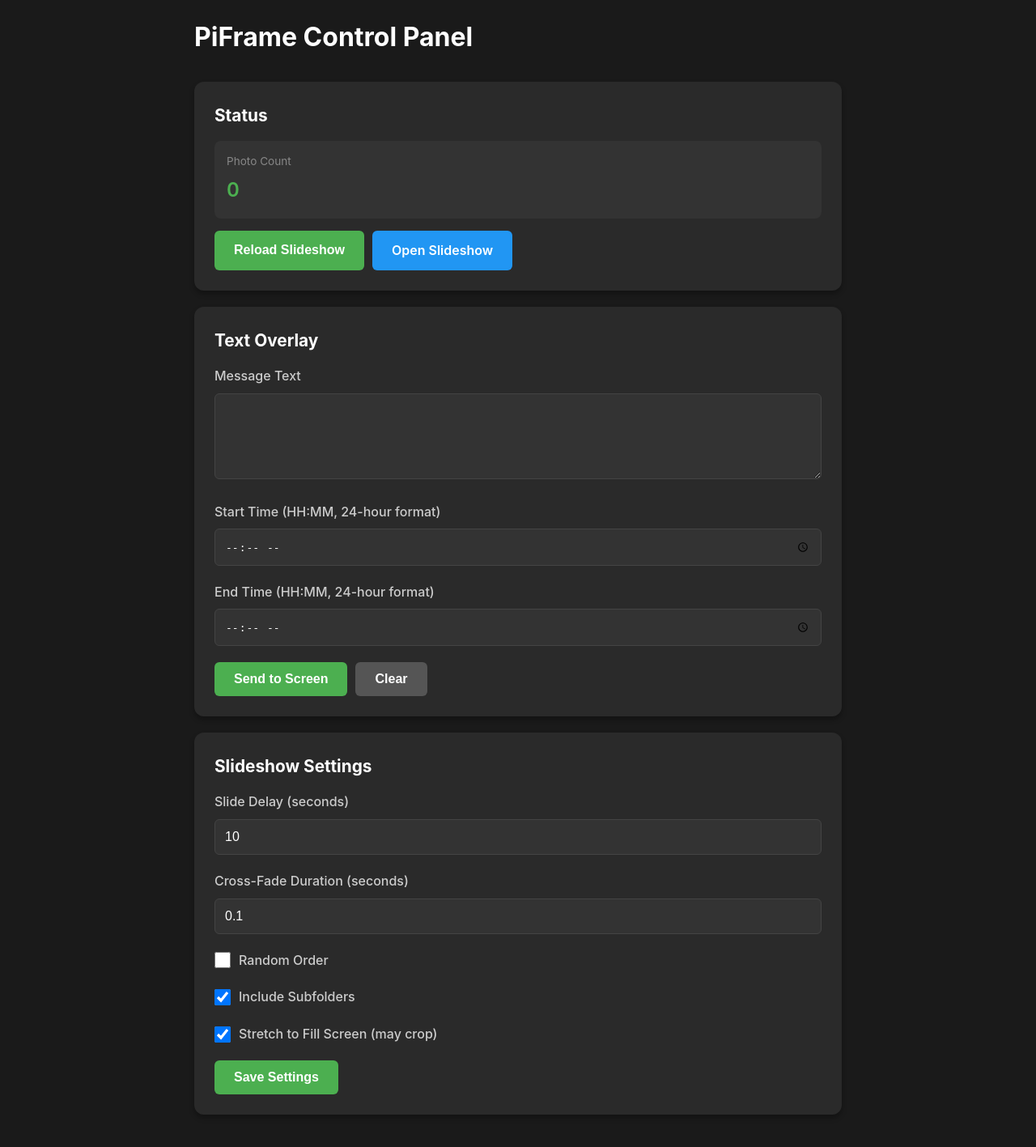
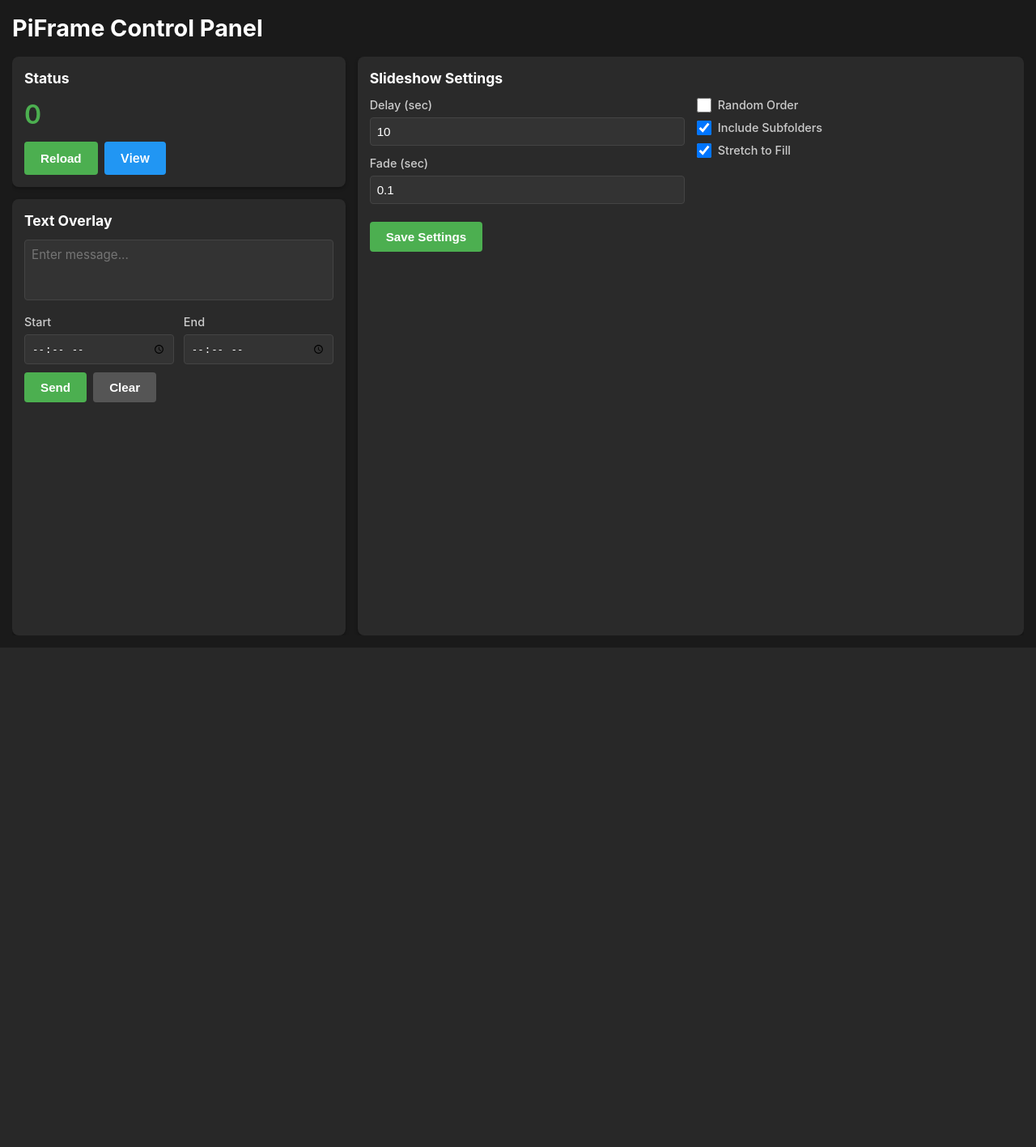
Before and after one commit to wcholmes42/piframe, a Flask app: page / in a window 1280 px wide. Shown: the whole page at 81% size. After the commit the page ends 800 px from the top, so only its background shows below. Run offline with Flask 3, Linux system fonts and the light colour scheme; data that the repository does not hold is empty.

Commit message:
Redesign control panel to fit on one page with no scrollbars
Completely redesigned the control panel UI for compact single-page layout:
- Two-column grid layout (Status/Overlay left, Settings right)
- Reduced padding, margins, and font sizes throughout
- Body set to 100vh with overflow:hidden
- Compact forms with shorter labels
- Everything fits on one screen without scrolling

Left column:
- Status card with photo count (compact)
- Text Overlay with schedule times

Right column:
- Slideshow settings in 2-column grid
- Timing controls left, checkboxes right

Co-Authored-By: Claude <noreply@anthropic.com>

```diff
--- a/deploy/templates/index.html
+++ b/deploy/templates/index.html
@@ -15,83 +15,91 @@
             font-family: -apple-system, BlinkMacSystemFont, "Segoe UI", Roboto, sans-serif;
             background: #1a1a1a;
             color: #e0e0e0;
-            padding: 20px;
-            line-height: 1.6;
+            padding: 15px;
+            line-height: 1.4;
+            height: 100vh;
+            overflow: hidden;
         }
 
         .container {
-            max-width: 800px;
+            max-width: 1400px;
             margin: 0 auto;
+            height: 100%;
+            display: flex;
+            flex-direction: column;
         }
 
         h1 {
-            margin-bottom: 30px;
+            margin-bottom: 15px;
             color: #fff;
+            font-size: 1.8em;
+        }
+
+        .grid {
+            display: grid;
+            grid-template-columns: 1fr 2fr;
+            gap: 15px;
+            flex: 1;
+            overflow: hidden;
         }
 
         .card {
             background: #2a2a2a;
-            border-radius: 12px;
-            padding: 25px;
-            margin-bottom: 20px;
-            box-shadow: 0 4px 6px rgba(0,0,0,0.3);
+            border-radius: 8px;
+            padding: 15px;
+            box-shadow: 0 2px 4px rgba(0,0,0,0.3);
+            display: flex;
+            flex-direction: column;
         }
 
         .card h2 {
-            margin-bottom: 15px;
+            margin-bottom: 10px;
             color: #fff;
-            font-size: 1.3em;
-        }
-
-        .status-grid {
-            display: grid;
-            grid-template-columns: repeat(auto-fit, minmax(200px, 1fr));
-            gap: 15px;
-            margin-bottom: 15px;
-        }
-
-        .status-item {
-            background: #333;
-            padding: 15px;
-            border-radius: 8px;
-        }
-
-        .status-label {
-            color: #888;
-            font-size: 0.85em;
-            margin-bottom: 5px;
+            font-size: 1.1em;
         }
 
         .status-value {
-            font-size: 1.5em;
+            font-size: 2em;
             font-weight: 600;
             color: #4CAF50;
         }
 
         .form-group {
-            margin-bottom: 20px;
+            margin-bottom: 12px;
+        }
+
+        .form-row {
+            display: grid;
+            grid-template-columns: 1fr 1fr;
+            gap: 12px;
         }
 
         label {
             display: block;
-            margin-bottom: 8px;
+            margin-bottom: 5px;
             color: #ccc;
             font-weight: 500;
+            font-size: 0.9em;
         }
 
         input[type="number"],
-        select {
+        input[type="time"],
+        textarea {
             width: 100%;
-            padding: 12px;
+            padding: 8px;
             background: #333;
             border: 1px solid #444;
-            border-radius: 6px;
+            border-radius: 4px;
             color: #fff;
-            font-size: 1em;
+            font-size: 0.95em;
         }
 
-        input[type="number"]:focus,
-        select:focus {
+        textarea {
+            font-family: inherit;
+            resize: none;
+        }
+
+        input:focus, textarea:focus {
             outline: none;
             border-color: #4CAF50;
         }
@@ -99,28 +107,30 @@
         .checkbox-group {
             display: flex;
             align-items: center;
-            gap: 10px;
+            gap: 8px;
+            margin-bottom: 8px;
         }
 
         input[type="checkbox"] {
-            width: 20px;
-            height: 20px;
+            width: 18px;
+            height: 18px;
             cursor: pointer;
         }
 
         .checkbox-group label {
             margin-bottom: 0;
             cursor: pointer;
+            font-size: 0.9em;
         }
 
         button {
             background: #4CAF50;
             color: white;
             border: none;
-            padding: 12px 24px;
-            border-radius: 6px;
+            padding: 10px 20px;
+            border-radius: 4px;
             cursor: pointer;
-            font-size: 1em;
+            font-size: 0.95em;
             font-weight: 600;
             transition: background 0.3s;
         }
@@ -137,17 +147,9 @@
             background: #666;
         }
 
-        button.danger {
-            background: #f44336;
-        }
-
-        button.danger:hover {
-            background: #da190b;
-        }
-
         .button-group {
             display: flex;
-            gap: 10px;
+            gap: 8px;
             flex-wrap: wrap;
         }
 
@@ -157,13 +159,14 @@
             right: 20px;
             background: #4CAF50;
             color: white;
-            padding: 15px 20px;
-            border-radius: 8px;
+            padding: 12px 16px;
+            border-radius: 6px;
             box-shadow: 0 4px 12px rgba(0,0,0,0.4);
             opacity: 0;
             transform: translateY(20px);
             transition: all 0.3s;
             z-index: 1000;
+            font-size: 0.9em;
         }
 
         .toast.show {
@@ -176,14 +179,27 @@
             background: #2196F3;
             color: white;
             text-decoration: none;
-            padding: 12px 24px;
-            border-radius: 6px;
+            padding: 10px 20px;
+            border-radius: 4px;
             font-weight: 600;
             transition: background 0.3s;
+            font-size: 0.95em;
         }
 
         .link-button:hover {
             background: #0b7dda;
+        }
+
+        .left-column {
+            display: flex;
+            flex-direction: column;
+            gap: 15px;
+        }
+
+        .settings-columns {
+            display: grid;
+            grid-template-columns: 1fr 1fr;
+            gap: 15px;
         }
     </style>
 </head>
@@ -191,76 +207,75 @@
     <div class="container">
         <h1>PiFrame Control Panel</h1>
 
+        <div class="grid">
+            <!-- Left Column -->
+            <div class="left-column">
+                <!-- Status Card -->
                 <div class="card">
                     <h2>Status</h2>
-            <div class="status-grid">
-                <div class="status-item">
-                    <div class="status-label">Photo Count</div>
-                    <div class="status-value" id="photoCount">Loading...</div>
-                </div>
-            </div>
-            <div class="button-group">
-                <button onclick="reloadSlideshow()">Reload Slideshow</button>
-                <a href="/slideshow" class="link-button" target="_blank">Open Slideshow</a>
+                    <div class="status-value" id="photoCount">...</div>
+                    <div style="margin-top:10px;" class="button-group">
+                        <button onclick="reloadSlideshow()">Reload</button>
+                        <a href="/slideshow" class="link-button" target="_blank">View</a>
                     </div>
                 </div>
 
-        <div class="card">
+                <!-- Text Overlay Card -->
+                <div class="card" style="flex: 1;">
                     <h2>Text Overlay</h2>
                     <div class="form-group">
-                <label for="overlayText">Message Text</label>
-                <textarea id="overlayText" rows="4" style="width:100%;padding:12px;background:#333;border:1px solid #444;border-radius:6px;color:#fff;font-size:1em;font-family:inherit;resize:vertical;"></textarea>
+                        <textarea id="overlayText" rows="3" placeholder="Enter message..."></textarea>
                     </div>
-            <div class="form-group">
-                <label for="startTime">Start Time (HH:MM, 24-hour format)</label>
-                <input type="time" id="startTime" style="width:100%;padding:12px;background:#333;border:1px solid #444;border-radius:6px;color:#fff;font-size:1em;">
+                    <div class="form-row">
+                        <div class="form-group" style="margin-bottom:0;">
+                            <label for="startTime">Start</label>
+                            <input type="time" id="startTime">
                         </div>
-            <div class="form-group">
-                <label for="endTime">End Time (HH:MM, 24-hour format)</label>
-                <input type="time" id="endTime" style="width:100%;padding:12px;background:#333;border:1px solid #444;border-radius:6px;color:#fff;font-size:1em;">
+                        <div class="form-group" style="margin-bottom:0;">
+                            <label for="endTime">End</label>
+                            <input type="time" id="endTime">
                         </div>
-            <div class="button-group">
-                <button onclick="sendOverlay()">Send to Screen</button>
+                    </div>
+                    <div style="margin-top:10px;" class="button-group">
+                        <button onclick="sendOverlay()">Send</button>
                         <button class="secondary" onclick="clearOverlay()">Clear</button>
                     </div>
                 </div>
+            </div>
 
+            <!-- Right Column - Settings -->
             <div class="card">
                 <h2>Slideshow Settings</h2>
                 <form id="configForm">
+                    <div class="settings-columns">
+                        <div>
                             <div class="form-group">
-                    <label for="delay">Slide Delay (seconds)</label>
+                                <label for="delay">Delay (sec)</label>
                                 <input type="number" id="delay" name="delay" min="1" max="300" value="{{ config.delay }}">
                             </div>
-
                             <div class="form-group">
-                    <label for="transitionDuration">Cross-Fade Duration (seconds)</label>
+                                <label for="transitionDuration">Fade (sec)</label>
                                 <input type="number" id="transitionDuration" name="transition_duration" min="0.1" max="10" step="0.1" value="{{ config.transition_duration }}">
                             </div>
-
-                <div class="form-group">
+                        </div>
+                        <div>
                             <div class="checkbox-group">
                                 <input type="checkbox" id="randomize" name="randomize" {% if config.randomize %}checked{% endif %}>
                                 <label for="randomize">Random Order</label>
                             </div>
-                </div>
-
-                <div class="form-group">
                             <div class="checkbox-group">
                                 <input type="checkbox" id="recursive" name="recursive" {% if config.recursive %}checked{% endif %}>
                                 <label for="recursive">Include Subfolders</label>
                             </div>
-                </div>
-
-                <div class="form-group">
                             <div class="checkbox-group">
                                 <input type="checkbox" id="stretch" name="stretch" {% if config.get('stretch', True) %}checked{% endif %}>
-                        <label for="stretch">Stretch to Fill Screen (may crop)</label>
+                                <label for="stretch">Stretch to Fill</label>
                             </div>
                         </div>
-
-                <button type="submit">Save Settings</button>
+                    </div>
+                    <button type="submit" style="margin-top:10px;">Save Settings</button>
                 </form>
+            </div>
         </div>
     </div>
 
@@ -364,7 +379,7 @@
                 });
 
                 if (response.ok) {
-                    showToast('Settings saved! Reload slideshow to apply changes.');
+                    showToast('Settings saved!');
                 } else {
                     showToast('Error saving settings');
                 }
```
Lines whose indentation alone changed are shown as unchanged.
